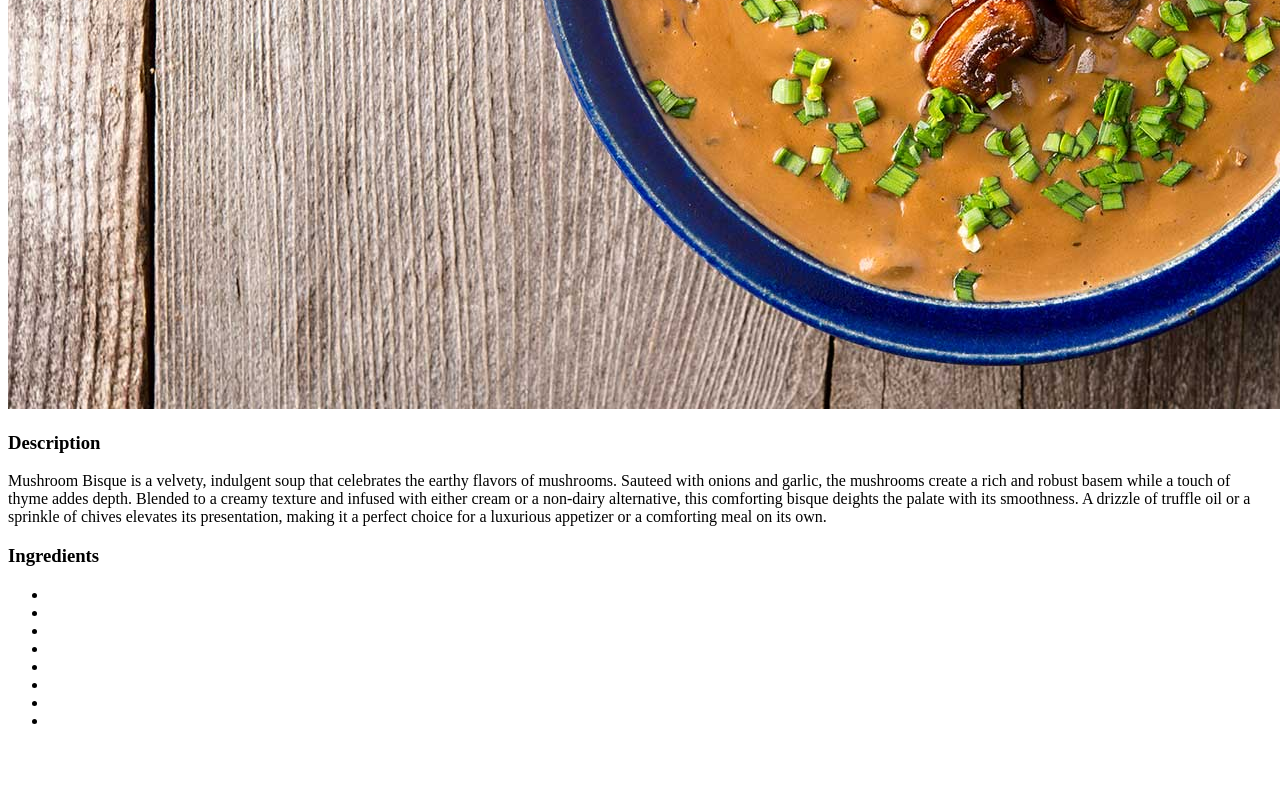
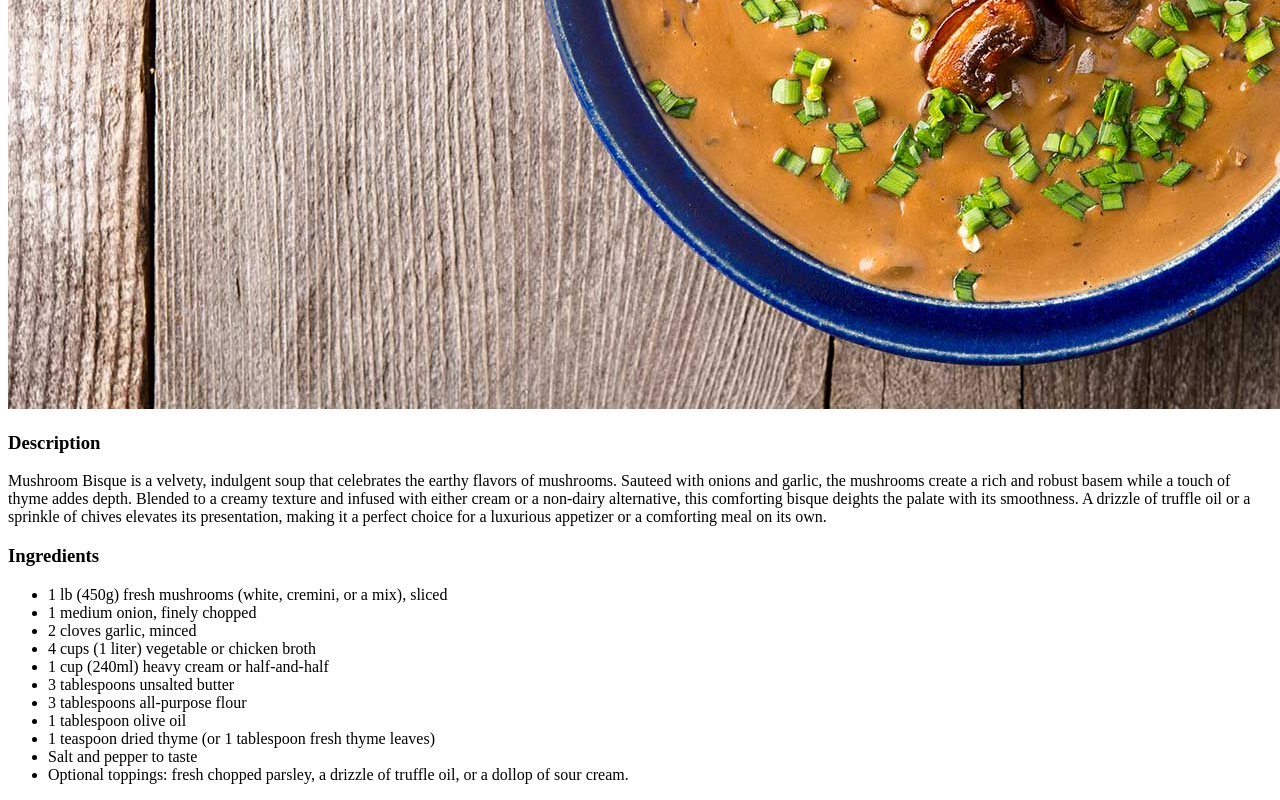
Before and after one commit to Alditrus/odin-recipes, a plain HTML site: page recipes/mushroom_bisque.html in a window 1280 px wide. Shown: the part 527-1327 px from the top of the page. Before the commit the page ends 1273 px from the top, so only its background shows below. Drawn offline with Linux system fonts and the light colour scheme.

Commit message:
Add Ingredients list

```diff
--- a/recipes/mushroom_bisque.html
+++ b/recipes/mushroom_bisque.html
@@ -19,14 +19,17 @@
         <h3>Ingredients</h3>
 
         <ul>
-            <li></li>
-            <li></li>
-            <li></li>
-            <li></li>
-            <li></li>
-            <li></li>
-            <li></li>
-            <li></li>
+            <li>1 lb (450g) fresh mushrooms (white, cremini, or a mix), sliced</li>
+            <li>1 medium onion, finely chopped</li>
+            <li>2 cloves garlic, minced</li>
+            <li>4 cups (1 liter) vegetable or chicken broth</li>
+            <li>1 cup (240ml) heavy cream or half-and-half</li>
+            <li>3 tablespoons unsalted butter</li>
+            <li>3 tablespoons all-purpose flour</li>
+            <li>1 tablespoon olive oil</li>
+            <li>1 teaspoon dried thyme (or 1 tablespoon fresh thyme leaves)</li>
+            <li>Salt and pepper to taste</li>
+            <li>Optional toppings: fresh chopped parsley, a drizzle of truffle oil, or a dollop of sour cream.</li>
         </ul>
 
     </body>
```
